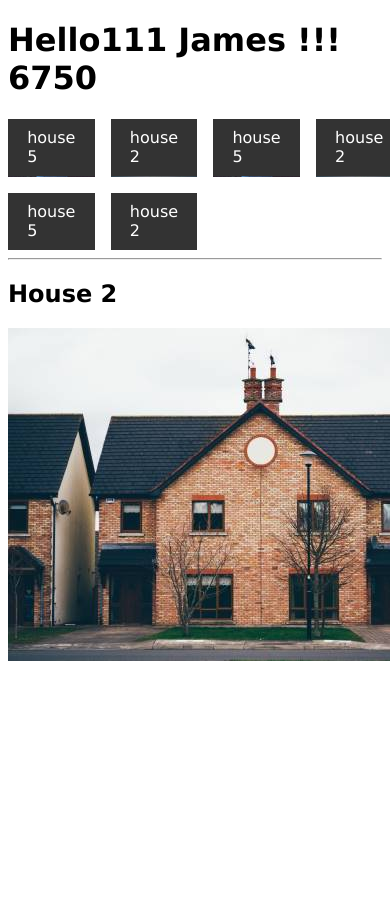
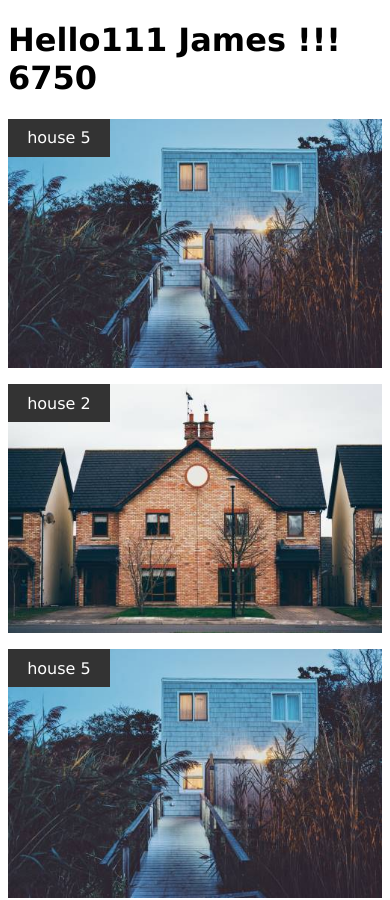
Before and after one commit to MariusCodeAcademy/feu2-01_first_app_cra, a React (Create React App) app: page / in a window 390 px wide. Shown: the top 900 px of the page. Before the commit the page ends 844 px from the top, so only its background shows below. Built offline with nearby package versions, Linux system fonts and the light colour scheme.

Commit message:
responsive css

```diff
--- a/src/App.css
+++ b/src/App.css
@@ -28,3 +28,14 @@ body {
   grid-template-columns: repeat(4, 1fr);
   gap: 1rem;
 }
+
+@media screen and (max-width: 768px) {
+  .grid1 {
+    grid-template-columns: repeat(2, 1fr);
+  }
+}
+@media screen and (max-width: 500px) {
+  .grid1 {
+    grid-template-columns: repeat(1, 1fr);
+  }
+}
```
